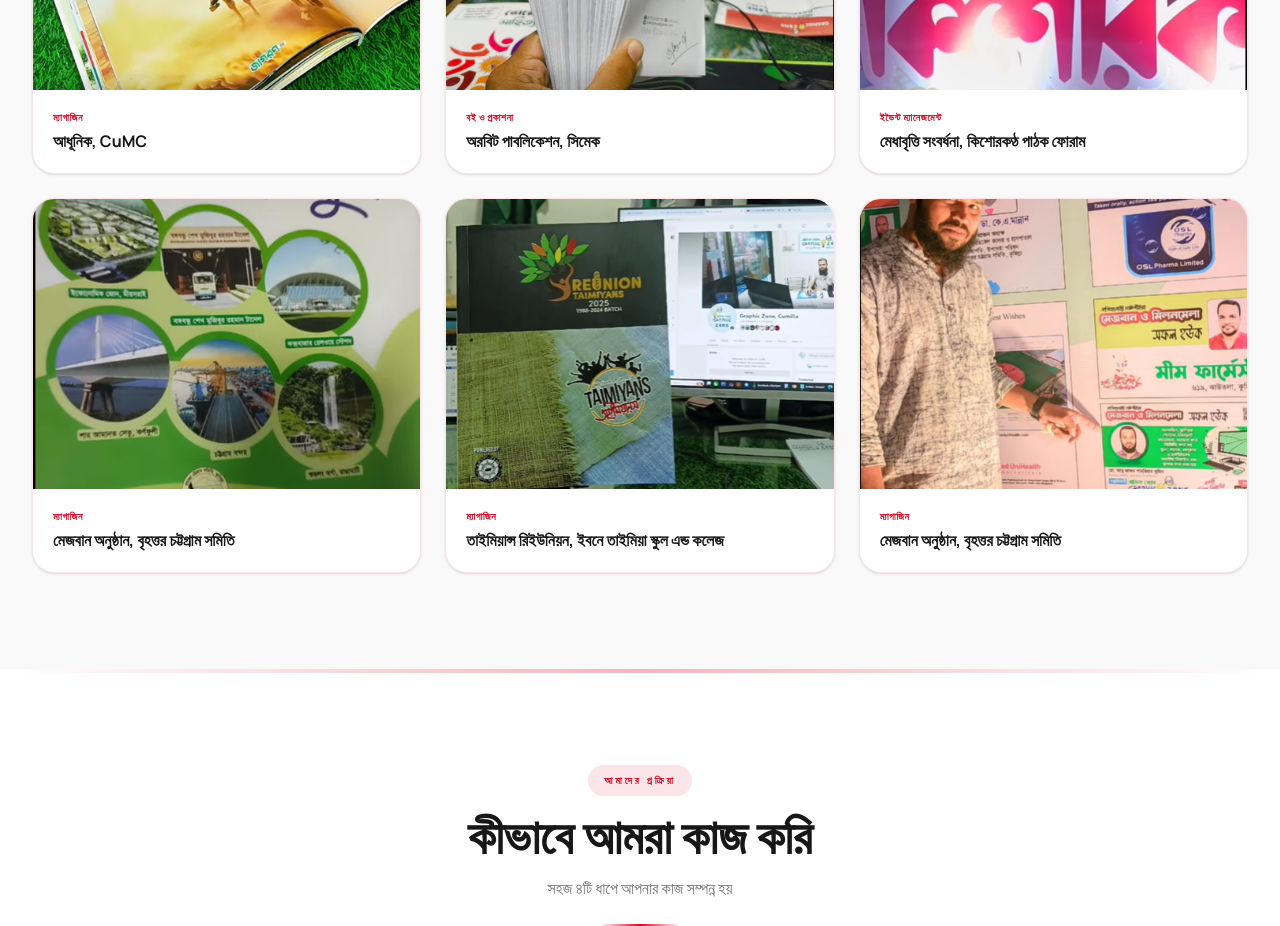
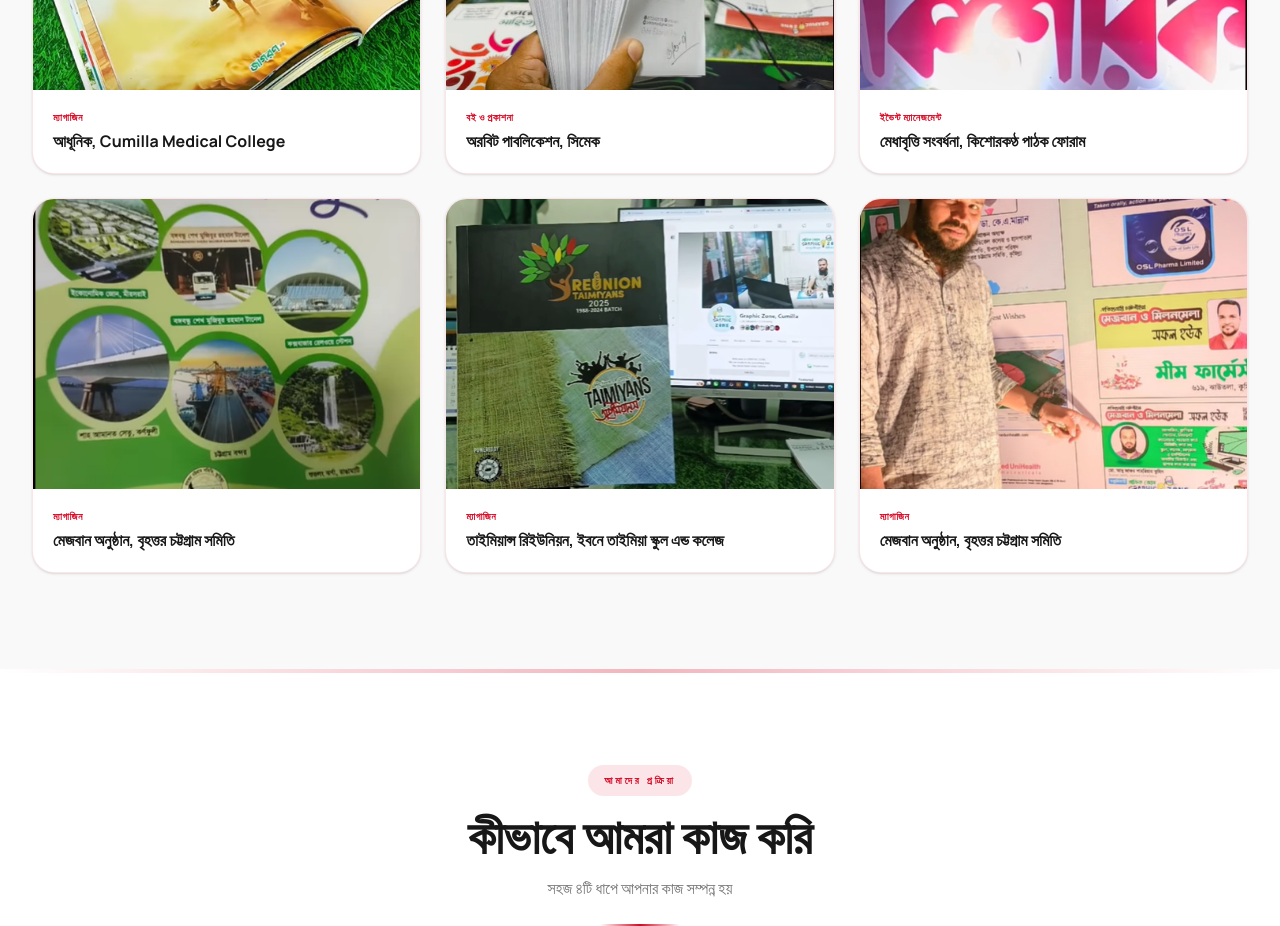
Before and after one commit to khalid586/graphic-zone, a Next.js app: page / in a window 1280 px wide. Shown: the part 2260-3186 px from the top of the page. Built offline with nearby package versions, Linux system fonts and the light colour scheme.

Commit message:
fix(portfolio): update title for Cumilla Medical College and format portfolio items

```diff
--- a/src/data/constants.ts
+++ b/src/data/constants.ts
@@ -9,7 +9,7 @@ export const SERVICES: ServiceItem[] = [
 
 export const PORTFOLIO: PortfolioItem[] = [
     {
-        id: 1, title: 'আধূনিক, CuMC', cat: 'ম্যাগাজিন', desc: 'আধুনিক ডিজাইন এবং উদ্ভাবনী লেআউটের সাথে পণ্যের ব্র্যান্ডিং এবং প্যাকেজিং যা বাজারে আলাদা পরিচয় তৈরি করে এবং গ্রাহকদের আকৃষ্ট করে।', img: '/portfolio images/adhunik-cumc.png'
+        id: 1, title: 'আধূনিক, Cumilla Medical College', cat: 'ম্যাগাজিন', desc: 'আধুনিক ডিজাইন এবং উদ্ভাবনী লেআউটের সাথে পণ্যের ব্র্যান্ডিং এবং প্যাকেজিং যা বাজারে আলাদা পরিচয় তৈরি করে এবং গ্রাহকদের আকৃষ্ট করে।', img: '/portfolio images/adhunik-cumc.png'
     },
     {
         id: 2, title: 'অরবিট পাবলিকেশন, সিমেক', cat: 'বই ও প্রকাশনা', desc: 'পেশাদার ম্যাগাজিন লেআউট ডিজাইন এবং উচ্চ মানের প্রিন্টিং যা পাঠকদের জন্য আকর্ষণীয় এবং পেশাদার অভিজ্ঞতা প্রদান করে।', img: '/portfolio images/orbit publications.png'
@@ -20,8 +20,12 @@ export const PORTFOLIO: PortfolioItem[] = [
     {
         id: 4, title: 'মেজবান অনুষ্ঠান, বৃহত্তর চট্টগ্রাম সমিতি', cat: 'ম্যাগাজিন', desc: 'ইভেন্ট এবং অনুষ্ঠানের জন্য সম্পূর্ণ ডিজাইন প্যাকেজ যার মধ্যে রয়েছে আমন্ত্রণ কার্ড, ব্যানার এবং প্রচারমূলক উপকরণ।', img: '/portfolio images/mejban1.png'
     },
-    { id: 5, title: 'তাইমিয়ান্স রিইউনিয়ন, ইবনে তাইমিয়া স্কুল এন্ড কলেজ', cat: 'ম্যাগাজিন', desc: 'ঐতিহ্যবাহী পণ্যের জন্য আধুনিক এবং আকর্ষণীয় ব্র্যান্ডিং যা ঐতিহ্য ও আধুনিকতার সমন্বয় ঘটায় এবং গ্রাহকদের সাথে সংযোগ স্থাপন করে।', img: '/portfolio images/taimiyans.png' },
-    { id: 6, title: 'মেজবান অনুষ্ঠান, বৃহত্তর চট্টগ্রাম সমিতি', cat: 'ম্যাগাজিন', desc: 'বিশেষ অনুষ্ঠানের জন্য সূন্দর এবং মার্জিত কার্ড ডিজাইন যা আয়োজনকারীর স্বাদ এবং পেশাদারিত্ব প্রতিফলিত করে এবং অতিথিদের প্রভাবিত করে।', img: '/portfolio images/mejban2.png' },
+    {
+        id: 5, title: 'তাইমিয়ান্স রিইউনিয়ন, ইবনে তাইমিয়া স্কুল এন্ড কলেজ', cat: 'ম্যাগাজিন', desc: 'ঐতিহ্যবাহী পণ্যের জন্য আধুনিক এবং আকর্ষণীয় ব্র্যান্ডিং যা ঐতিহ্য ও আধুনিকতার সমন্বয় ঘটায় এবং গ্রাহকদের সাথে সংযোগ স্থাপন করে।', img: '/portfolio images/taimiyans.png'
+    },
+    {
+        id: 6, title: 'মেজবান অনুষ্ঠান, বৃহত্তর চট্টগ্রাম সমিতি', cat: 'ম্যাগাজিন', desc: 'বিশেষ অনুষ্ঠানের জন্য সূন্দর এবং মার্জিত কার্ড ডিজাইন যা আয়োজনকারীর স্বাদ এবং পেশাদারিত্ব প্রতিফলিত করে এবং অতিথিদের প্রভাবিত করে।', img: '/portfolio images/mejban2.png'
+    },
 ];
 
 export const PROCESS: ProcessStep[] = [
```
